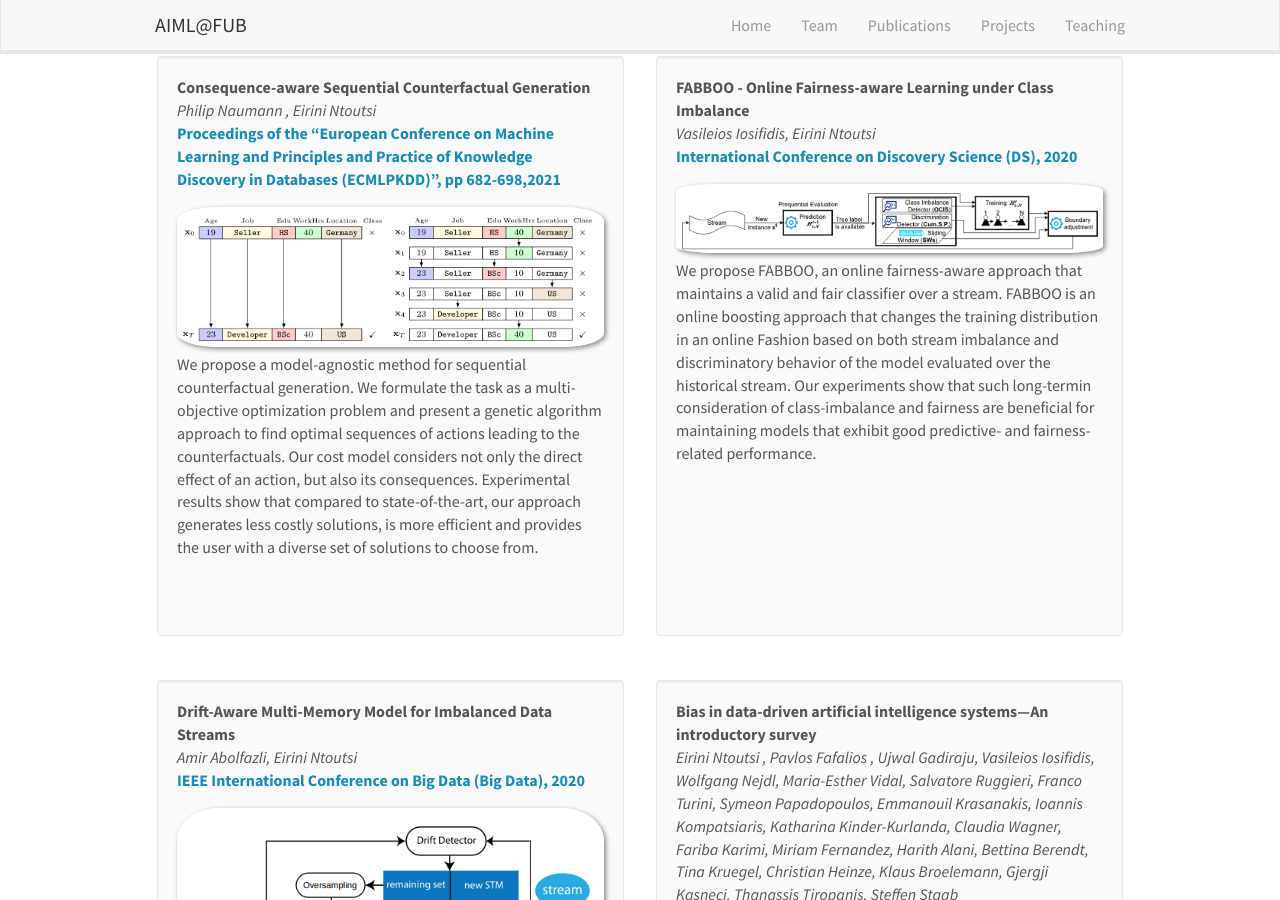
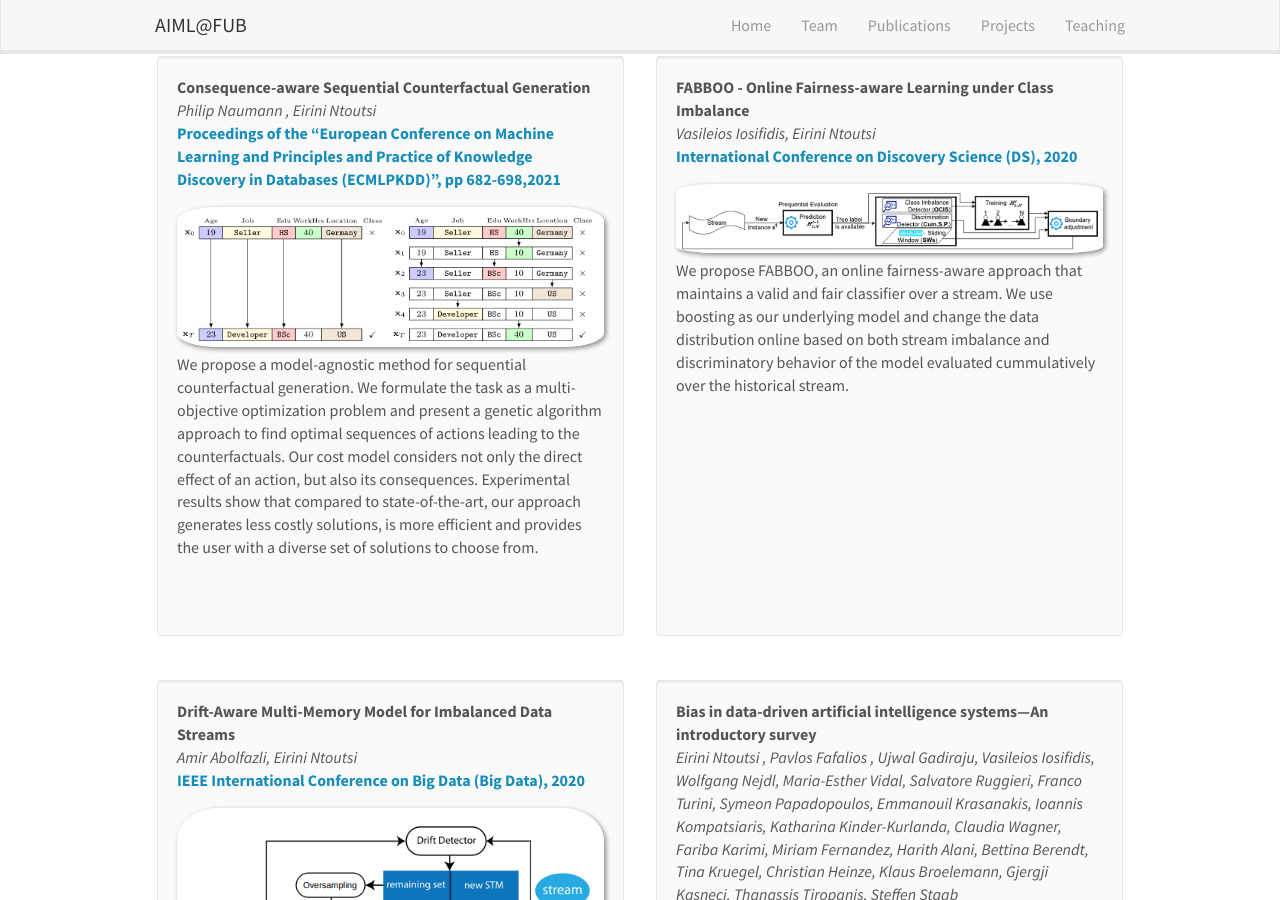
Before and after one commit to AIML-research/AIML-research.github.io, a Jekyll site: the page built from _pages/publications.md, in a window 1280 px wide and 900 px high, scrolled down 1396 px. Built offline with Jekyll 4.4.1, drawn with Linux system fonts in a browser that asks for light colours; nearby versions of some CDN libraries.

Commit message:
Update publist.yml

```diff
--- a/_data/publist.yml
+++ b/_data/publist.yml
@@ -157,7 +157,7 @@
 
 - title: "FABBOO - Online Fairness-aware Learning under Class Imbalance"
   image: Vasilis2020.png
-  description: We propose FABBOO, an online fairness-aware approach that maintains a valid and fair classifier over a stream. FABBOO is an online boosting approach that changes the training distribution in an online Fashion based on both stream imbalance and discriminatory behavior of the model evaluated over the historical stream. Our experiments show that such long-termin consideration of class-imbalance and fairness are beneficial for maintaining models that exhibit good predictive- and fairness-related performance.
+  description: We propose FABBOO, an online fairness-aware approach that maintains a valid and fair classifier over a stream. We use boosting as our underlying model and change the data distribution online based on both stream imbalance and discriminatory behavior of the model evaluated cummulatively over the historical stream.
   authors: Vasileios Iosifidis, Eirini Ntoutsi
   link:
     url: https://link.springer.com/chapter/10.1007/978-3-030-61527-7_11
```
